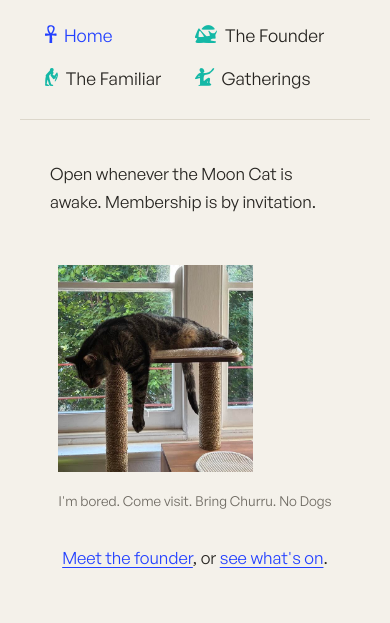
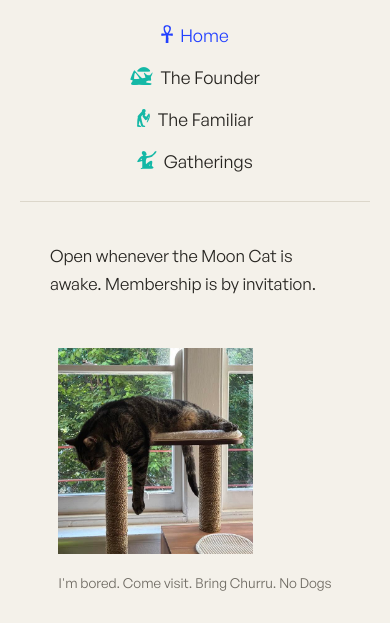
Before and after one commit to oknono/moon_club, an Eleventy site: page src/index.njk in a window 390 px wide. Shown: the part 211-834 px from the top of the page. Built offline with nearby package versions, Linux system fonts and the light colour scheme; Eleventy itself is replaced by a stand-in of ours; files that its build step writes are made by us from their sources.

Commit message:
Fix menu layout

```diff
--- a/src/_includes/base.njk
+++ b/src/_includes/base.njk
@@ -33,17 +33,17 @@
           <span class="glyph" aria-hidden="true">l</span>
         </{{ titleTag }}>
         <nav class="nav" aria-label="Main">
-          <div class="nav__list">
+          <ul class="nav__list">
             {%- for item in nav %}
-            <div>
-              <a class="nav__item" href="{{ item.url }}"
+            <li class="nav__list_item">
+              <a class="nav__item_link" href="{{ item.url }}"
                 {%- if page.url == item.url %} aria-current="page"{% endif %}>
                 <span class="nav__glyph glyph" aria-hidden="true">{{ item.glyph }}</span>
                 <span class="nav__label">{{ item.label }}</span>
               </a>
-            </div>
+            </li>
             {%- endfor %}
-          </div>
+          </ul>
         </nav>
       </header>
 
--- a/src/css/layout.css
+++ b/src/css/layout.css
@@ -44,36 +44,25 @@
 /* Nav: glyph and label in a row, items separated by a small dot.
    Two centred rows of three; three rows of two on phones. */
 .nav__list {
-  display: grid;
-  grid-template-columns: repeat(3, auto);
-  justify-content: center;
+  display: flex;
+  justify-content: space-between;
   gap: 0.75rem 0;
   margin: 0;
   padding: 0;
   list-style: none;
 }
-.nav__list li {
+.nav__list_item {
   display: flex;
   align-items: center;
-  list-style: none;
-}
-.nav__list li + li::before {
-  content: "";
-  width: 4px;
-  height: 4px;
-  margin-inline: 1rem;
-  border-radius: 50%;
-  background: var(--color-border);
 }
 
-.nav__item {
+.nav__item_link {
   display: inline-flex;
   align-items: center;
   color: var(--color-text);
   font-size: 1.1rem;
   white-space: nowrap;
   transition: color 0.2s;
-  width: 150px;
   text-decoration: none;
 }
 .nav__glyph {
@@ -82,10 +71,10 @@
   transition: color 0.2s;
   padding-right: 5px;
 }
-.nav__item:hover,
-.nav__item:hover .nav__glyph,
-.nav__item[aria-current="page"],
-.nav__item[aria-current="page"] .nav__glyph {
+.nav__item_link:hover,
+.nav__item_link:hover .nav__glyph,
+.nav__item_link[aria-current="page"],
+.nav__item_link[aria-current="page"] .nav__glyph {
   color: var(--color-accent);
   text-shadow: var(--glow-accent);
 }
@@ -98,13 +87,8 @@
 
 @media (max-width: 34rem) {
   .nav__list {
-    grid-template-columns: repeat(2, auto);
-  }
-  .nav__list li:nth-child(3n + 1)::before {
-    display: block;
-  }
-  .nav__list li:nth-child(odd)::before {
-    display: none;
+    flex-direction: column;
+    align-items: center;
   }
 }
 
```
